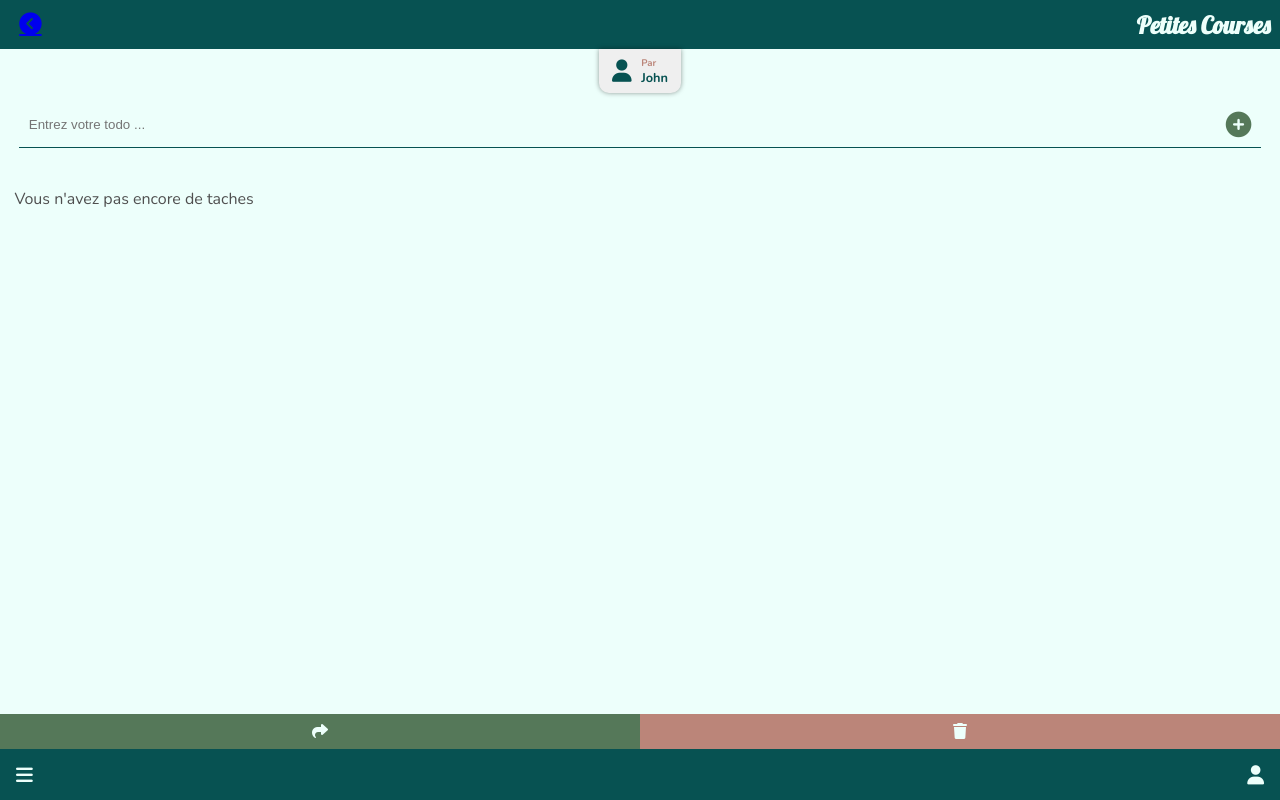
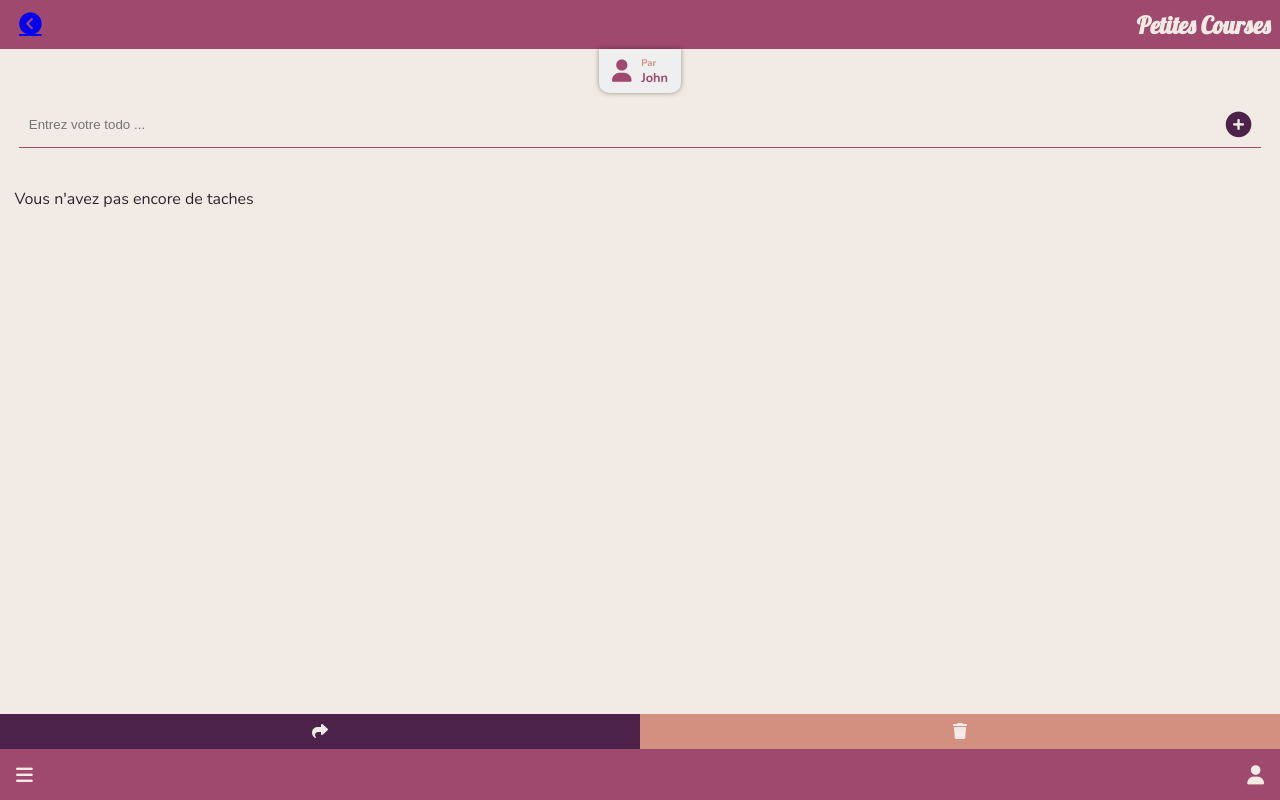
Before and after one commit to jojondass/todo-app-react, a React (Create React App) app: page /liste/1 in a window 1280 px wide. Built offline with nearby package versions, Linux system fonts and the light colour scheme.

Commit message:
changement de theme

```diff
--- a/src/profile/Profile.tsx
+++ b/src/profile/Profile.tsx
@@ -8,14 +8,14 @@ type ProfileProps = {
 
 export default function Profile({ open, onClose }: ProfileProps) {
   return (
-    <UI.GreenRightFrame open={open}>
-      <UI.GreenFrameHeader>
-        <UI.GreenFrameClose
+    <UI.PinkRightFrame open={open}>
+      <UI.PinkFrameHeader>
+        <UI.PinkFrameClose
           className="fa-solid fa-circle-xmark"
           onClick={onClose}
-        ></UI.GreenFrameClose>
-        <UI.GreenFrameTitle>Mon Profil</UI.GreenFrameTitle>
-      </UI.GreenFrameHeader>
-    </UI.GreenRightFrame>
+        ></UI.PinkFrameClose>
+        <UI.PinkFrameTitle>Mon Profil</UI.PinkFrameTitle>
+      </UI.PinkFrameHeader>
+    </UI.PinkRightFrame>
   )
 }
--- a/src/shared/ui.tsx
+++ b/src/shared/ui.tsx
@@ -14,12 +14,12 @@ import styled, { createGlobalStyle } from 'styled-components'
 // ============================================
 export const theme = {
   colors: {
-    coldWhite: '#EDFFFB',
-    softBlack: '#4F4F4F',
-    greenOcean: '#075252',
-    validGreen: '#557859',
-    red: '#BB8579',
-    deepBlue: '#264F4A',
+    coldWhite: '#F2EBE5',
+    softBlack: '#2B262D',
+    pinkOcean: '#9F496E',
+    validPurple: '#4d224a',
+    red: '#d39081',
+    deepBlue: '#647295',
     white: '#EFEFEF',
   },
 }
@@ -68,7 +68,7 @@ export const StretchFlexContainer = styled.div`
 
 export const TopNav = styled.nav`
   display: flex;
-  background-color: ${theme.colors.greenOcean};
+  background-color: ${theme.colors.pinkOcean};
   color: ${theme.colors.coldWhite};
   align-items: center;
   padding: 0px 0.6rem;
@@ -103,7 +103,7 @@ export const Tag = styled.div`
 export const TagIcon = styled.i`
   display: flex;
   font-size: 1.4rem;
-  color: ${theme.colors.greenOcean};
+  color: ${theme.colors.pinkOcean};
 `
 
 export const TagLabelContainer = styled.div`
@@ -120,7 +120,7 @@ export const TagLabelEntitled = styled.p`
 `
 
 export const TagLabel = styled.p`
-  color: ${theme.colors.greenOcean};
+  color: ${theme.colors.pinkOcean};
   margin: 0;
   font-size: 0.8rem;
   font-weight: bold;
@@ -130,7 +130,7 @@ export const InputContainer = styled.div`
   display: flex;
   align-items: center;
   width: 100%;
-  border-bottom: 1px solid ${theme.colors.greenOcean};
+  border-bottom: 1px solid ${theme.colors.pinkOcean};
 `
 export const Text = styled.div `
   padding: 0.9rem;
@@ -150,7 +150,7 @@ export const Input = styled.input`
 
 export const InputIcon = styled.i`
   display: flex;
-  color: ${theme.colors.validGreen};
+  color: ${theme.colors.validPurple};
   font-size: 1.6rem;
   padding: 0.6rem;
 `
@@ -168,7 +168,7 @@ export const Todo = styled.div<TodoProps>`
   display: flex;
   padding: 0.6rem 1.2rem;
   background-color: ${props =>
-    props.done ? theme.colors.validGreen : theme.colors.white};
+    props.done ? theme.colors.validPurple : theme.colors.white};
   box-shadow: 0px 0px 3px rgba(0, 0, 0, 0.3) inset;
   align-items: center;
   transition: all 0.5s;
@@ -195,7 +195,7 @@ export const BottomNav = styled.footer`
   bottom: 0;
   width: 100vw;
   box-sizing: border-box;
-  background-color: ${theme.colors.greenOcean};
+  background-color: ${theme.colors.pinkOcean};
   color: ${theme.colors.coldWhite};
   flex-direction: column;
   align-items: stretch;
@@ -214,7 +214,7 @@ export const BottomNavShare = styled.div`
   display: flex;
   align-items: center;
   justify-content: center;
-  background-color: ${theme.colors.validGreen};
+  background-color: ${theme.colors.validPurple};
   cursor: pointer;
 `
 
@@ -242,14 +242,14 @@ type GreenRightFrameProps = {
   open?: boolean
 }
 
-export const GreenRightFrame = styled.div<GreenRightFrameProps>`
+export const PinkRightFrame = styled.div<GreenRightFrameProps>`
   position: fixed;
   top: 0;
   left: 0;
   right: 0;
   bottom: 0;
   display: flex;
-  background-color: ${theme.colors.greenOcean};
+  background-color: ${theme.colors.pinkOcean};
   color: ${theme.colors.white};
   transition: all 0.5s;
   transform: ${props =>
@@ -261,16 +261,16 @@ translateX(105vw)`};
   flex-direction: column;
   align-items: stretch;
 `
-export const GreenFrameHeader = styled.div`
+export const PinkFrameHeader = styled.div`
   padding: 0 0.6rem;
   display: flex;
   align-items: center;
   justify-content: space-between;
 `
-export const GreenFrameClose = styled.div`
+export const PinkFrameClose = styled.div`
   font-size: 1.4rem;
 `
-export const GreenFrameTitle = styled.div`
+export const PinkFrameTitle = styled.div`
   text-align: right;
   font-size: 1.7rem;
   font-family: 'Lobster', sans-serif;
```
